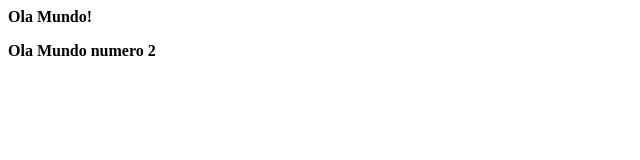
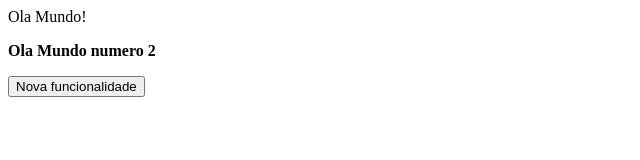
Before and after one commit to brunomichalski/Minicurso-ProjetoWeb, a plain HTML site: page index.html in a window 1280 px wide. Shown: the whole page, without its empty margins (0-640 px from the left). Drawn offline with Linux system fonts and the light colour scheme.

Commit message:
Adicionado botao

```diff
--- a/index.html
+++ b/index.html
@@ -6,8 +6,9 @@
 </head>
 
 <body>
-	<p><b>Ola Mundo!</b></p>
+	<p>Ola Mundo!</p>
 	<p><b>Ola Mundo numero 2</b></p>
+	<button>Nova funcionalidade</button>
 
 </body>
 </html>
```
